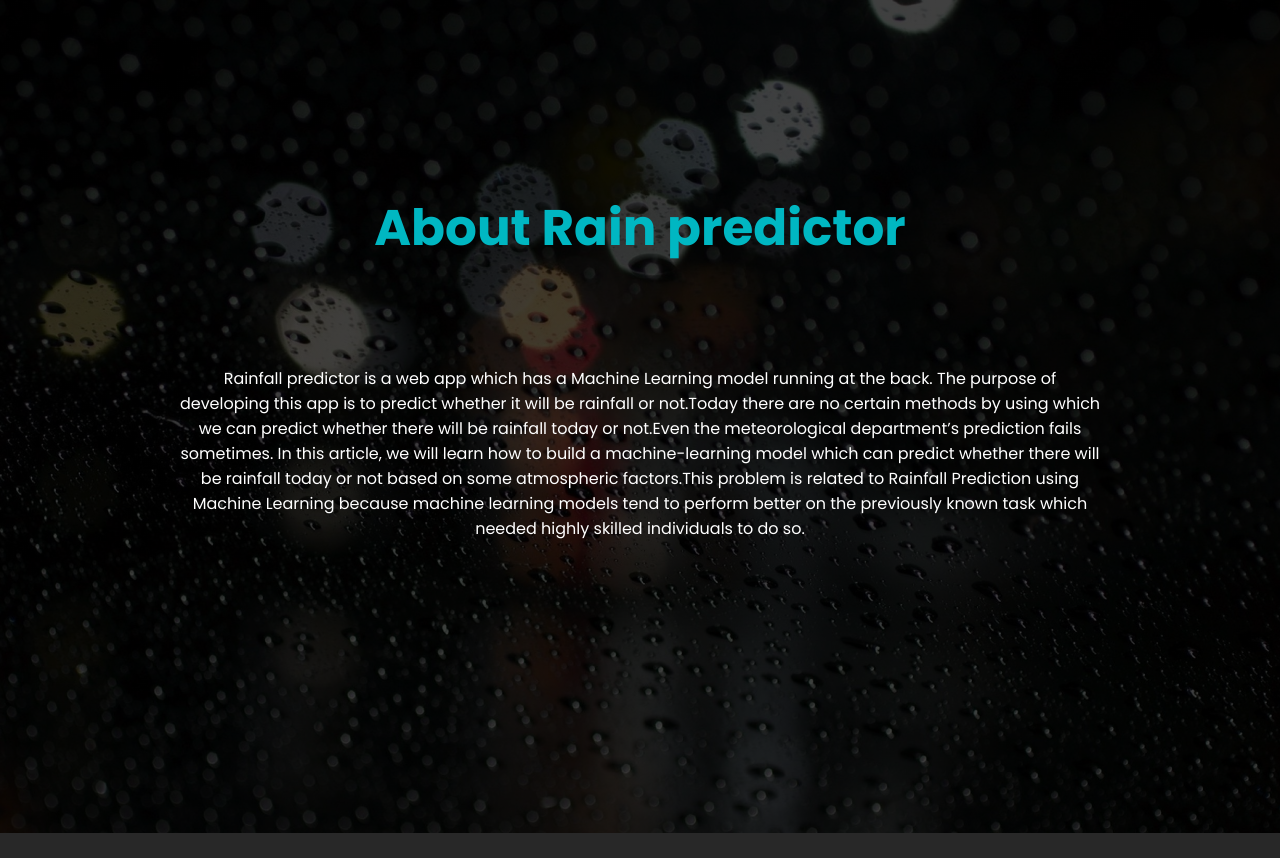
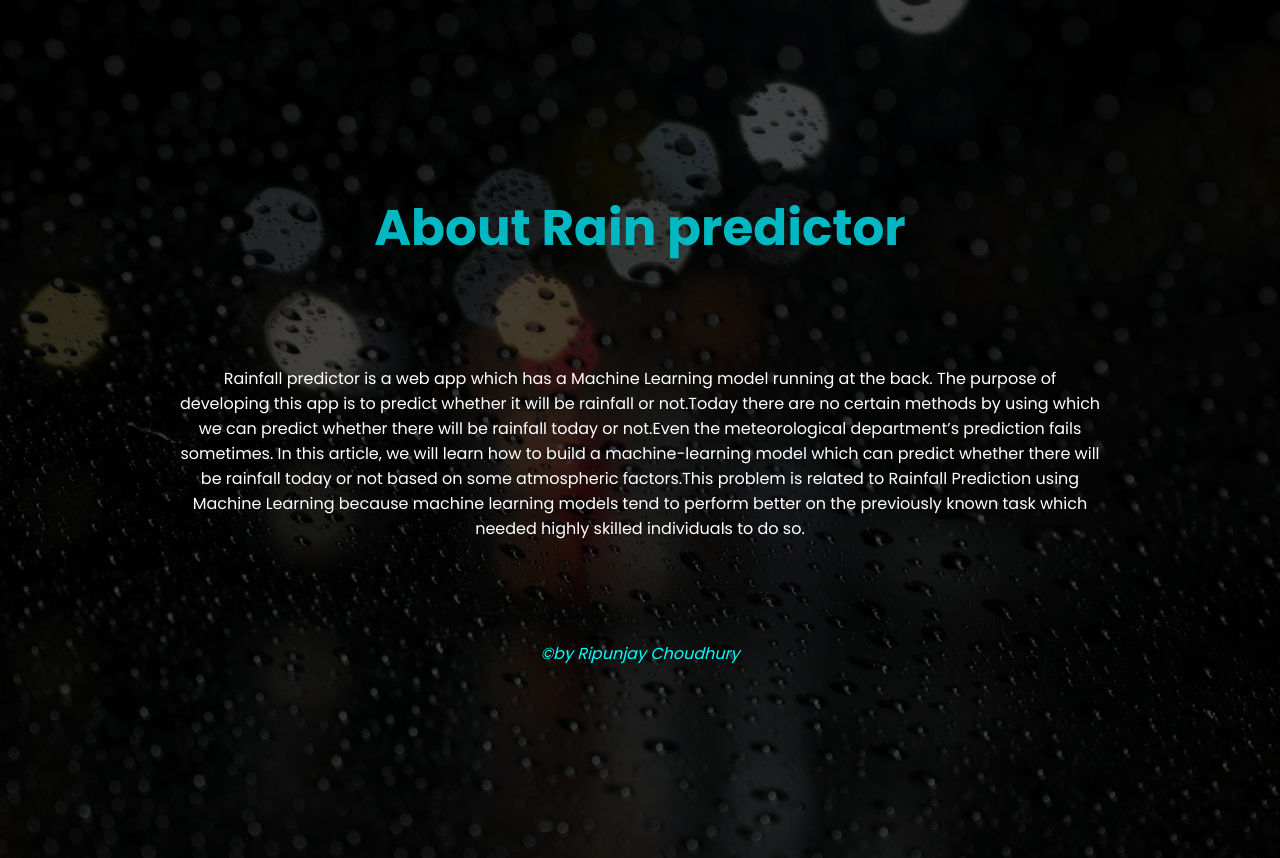
Before and after one commit to Ripunjay42/Rainfall-prediction, a Flask app: page / in a window 1280 px wide. Shown: the part 801-1659 px from the top of the page. Before the commit the page ends 1634 px from the top, so only its background shows below. Run offline with Flask 3, Linux system fonts and the light colour scheme; parts of the project's set-up code (start-up, migrations or seed data) failed here and were passed over; some libraries are stand-ins or nearby versions.

Commit message:
Add files via upload

```diff
--- a/template/index.html
+++ b/template/index.html
@@ -44,7 +44,7 @@
       models tend to perform better on the previously known task which needed highly skilled individuals to do so.
       </p>
       <br><br><br><br>
-      <!-- <p class="copyright" style="color:aqua; text-align:center; font-style:italic">&copy;by Ripunjay Choudhury</p> -->
+      <p class="copyright" style="color:aqua; text-align:center; font-style:italic">&copy;by Ripunjay Choudhury</p>
     </section>
 
 
```
